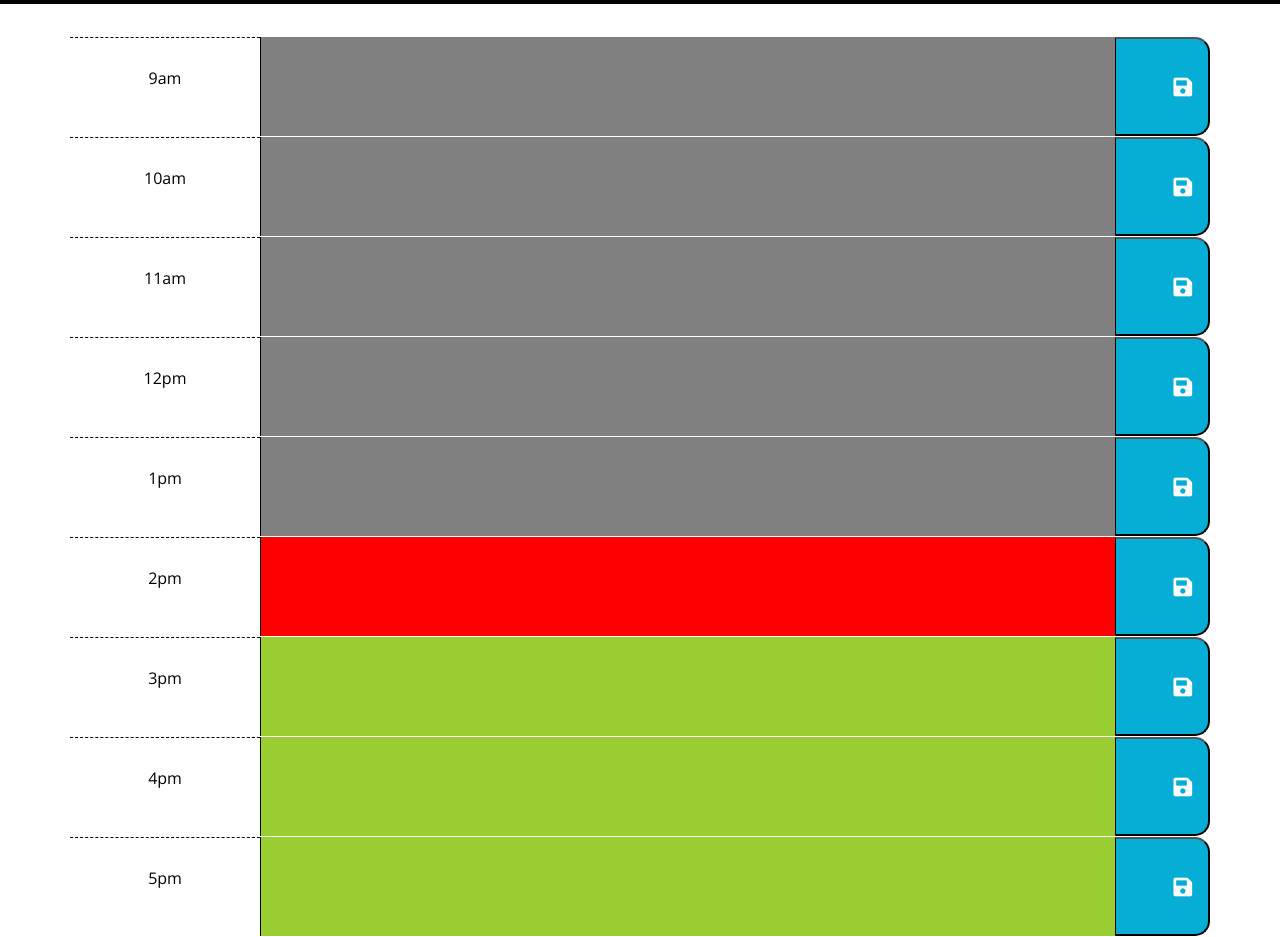
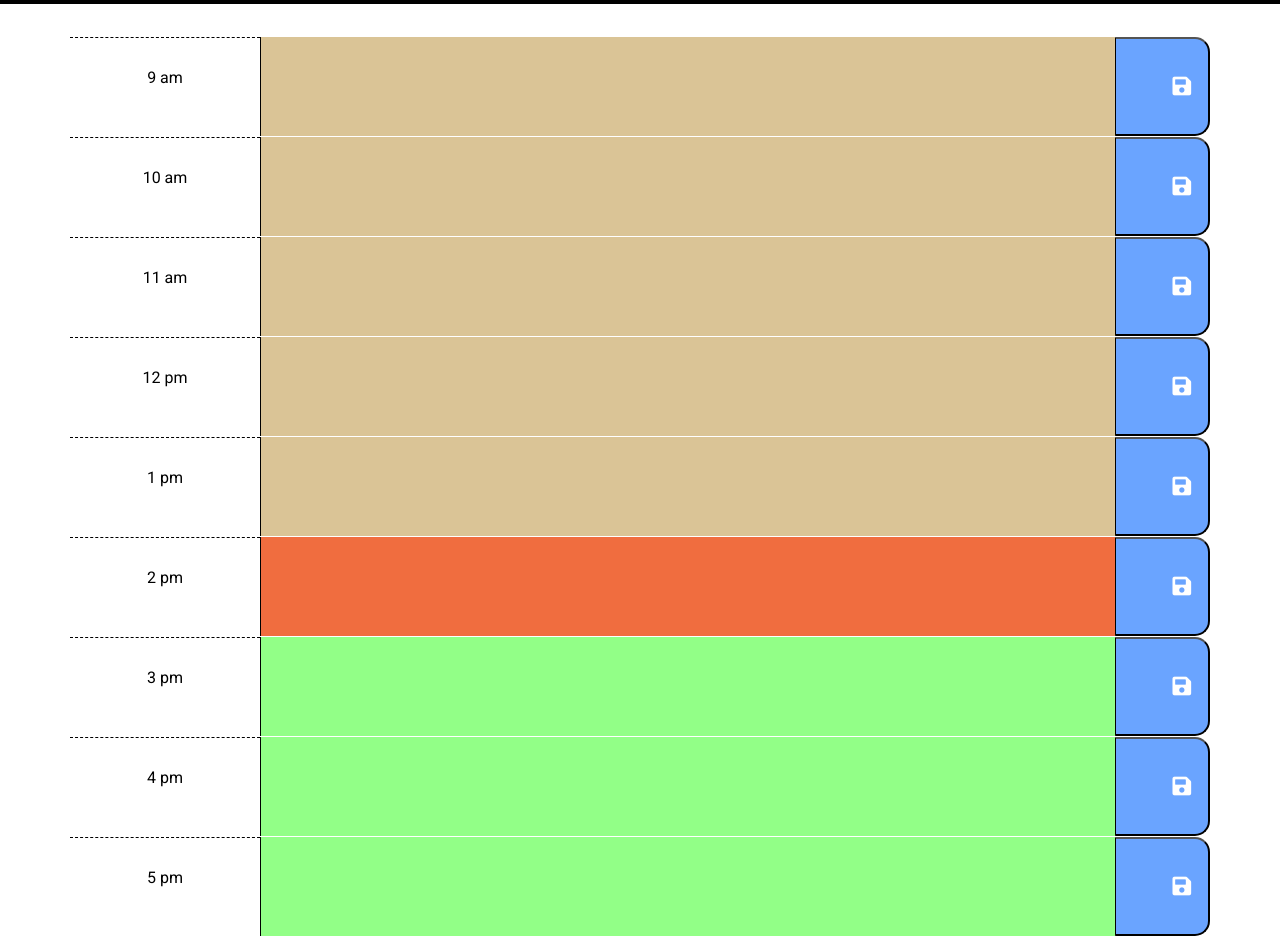
Before and after one commit to Sho-ayb/daily-planner-app-with-jquery, a plain HTML site: page index.html in a window 1280 px wide. Shown: the part 300-1237 px from the top of the page. Drawn offline with nearby package versions, Linux system fonts and the light colour scheme.

Commit message:
scheduler app is now working correctly completed with additional colours and font included for styling the app

```diff
--- a/assets/script.js
+++ b/assets/script.js
@@ -1,6 +1,6 @@
 /*
 
-I have started again as the previous was not working correctly to collect the data from local storage and display to the correct textareas - data was saving but then after four schedules stored, the scheduleRecord array would empty and only display the last schedule in the correct textarea. This was a weird behaviour that was unexpected and could not identify.
+I have started again as the previous code was not working correctly to collect the data from local storage and display to the correct textareas - data was saving but then after four schedules stored, the scheduleRecord array would empty and only display the last schedule in the correct textarea. This was a weird behaviour that was unexpected and could not identify.
 
 I have decided not to store the schedules within an object and push it to a new array, instead will use jquery to target the specific textarea with the specific id and the data in stored in its object and pass these to variables where they will then be saved to local storage and then able to retrieve the said data.
 
@@ -49,11 +49,6 @@ $(document).ready(function () {
       // lets now save this to local storage
       window.localStorage.setItem("schedule", JSON.stringify(scheduleRecord));
     });
-
-    // for (let i = 9; i < 18; i++) {
-    //   var storedLocal = localStorage.getItem(i);
-    //   $("#" + i).val(storedLocal);
-    // }
   };
 
   // lets create a function here to display all the data stored in local storage to each text area in question
@@ -62,6 +57,29 @@ $(document).ready(function () {
     // lets first retrieve all the data stored from local storage
     // now that we have the data from local storage, let loops through parsedStorage
     // and display each data in the textarea
+
+    const parsedSchedule = window.localStorage.getItem("schedule")
+      ? JSON.parse(window.localStorage.getItem("schedule"))
+      : [];
+
+    console.log(parsedSchedule);
+
+    // we need to ensure that the array of objects is not empty before we display
+
+    if (parsedSchedule.length !== 0) {
+      // now we can loop through each one and display within the correct textarea
+
+      for (let i = 0; i < parsedSchedule.length; i++) {
+        // lets extract the id and the stored data
+
+        const id = parsedSchedule[i].id;
+        const storedData = parsedSchedule[i].storedData;
+
+        // lets any schedule within the array parsedSchedule to the textarea with the id that matches the id above
+
+        $("#" + id).val(storedData);
+      }
+    }
   };
 
   // lets create a function to style the textareas to appear with a different background color based on the current time
@@ -81,15 +99,15 @@ $(document).ready(function () {
     $.each(txtarea, function (key, area) {
       // the present time
       if (Number.parseInt(area.id) === Number.parseInt(currentTime))
-        $(area).css("background-color", "red");
+        $(area).css("background-color", "#F06D3F");
 
       // past time
       if (Number.parseInt(area.id) < Number.parseInt(currentTime))
-        $(area).css("background-color", "grey");
+        $(area).css("background-color", "#DAC496");
 
       // future time
       if (Number.parseInt(area.id) > Number.parseInt(currentTime))
-        $(area).css("background-color", "yellowgreen");
+        $(area).css("background-color", "#92FF87");
     });
   };
 
--- a/index.html
+++ b/index.html
@@ -14,8 +14,10 @@
       integrity="sha384-50oBUHEmvpQ+1lW4y57PTFmhCaXp0ML5d60M1M7uH2+nqUivzIebhndOJK28anvf"
       crossorigin="anonymous"
     />
+    <link rel="preconnect" href="https://fonts.googleapis.com" />
+    <link rel="preconnect" href="https://fonts.gstatic.com" crossorigin />
     <link
-      href="https://fonts.googleapis.com/css?family=Open+Sans&display=swap"
+      href="https://fonts.googleapis.com/css2?family=Roboto:wght@100;400&display=swap"
       rel="stylesheet"
     />
     <link rel="stylesheet" href="style.css" />
@@ -33,7 +35,7 @@
 
       <div class="row time-block">
         <div class="col-sm-2 hour">
-          <p class="hour-text">9am</p>
+          <p class="hour-text">9 am</p>
         </div>
         <textarea id="9" class="col-sm-9 description"></textarea>
         <button class="col-sm-1 saveBtn">
@@ -43,7 +45,7 @@
 
       <div class="row time-block">
         <div class="col-sm-2 hour">
-          <p class="hour-text">10am</p>
+          <p class="hour-text">10 am</p>
         </div>
         <textarea id="10" class="col-sm-9 description"></textarea>
         <button class="col-sm-1 saveBtn">
@@ -53,7 +55,7 @@
 
       <div class="row time-block">
         <div class="col-sm-2 hour">
-          <p class="hour-text">11am</p>
+          <p class="hour-text">11 am</p>
         </div>
         <textarea id="11" class="col-sm-9 description"></textarea>
         <button class="col-sm-1 saveBtn">
@@ -63,7 +65,7 @@
 
       <div class="row time-block">
         <div class="col-sm-2 hour">
-          <p class="hour-text">12pm</p>
+          <p class="hour-text">12 pm</p>
         </div>
         <textarea id="12" class="col-sm-9 description"></textarea>
         <button class="col-sm-1 saveBtn">
@@ -73,7 +75,7 @@
 
       <div class="row time-block">
         <div class="col-sm-2 hour">
-          <p class="hour-text">1pm</p>
+          <p class="hour-text">1 pm</p>
         </div>
         <textarea id="13" class="col-sm-9 description"></textarea>
         <button class="col-sm-1 saveBtn">
@@ -83,7 +85,7 @@
 
       <div class="row time-block">
         <div class="col-sm-2 hour">
-          <p class="hour-text">2pm</p>
+          <p class="hour-text">2 pm</p>
         </div>
         <textarea id="14" class="col-sm-9 description"></textarea>
         <button class="col-sm-1 saveBtn">
@@ -93,7 +95,7 @@
 
       <div class="row time-block">
         <div class="col-sm-2 hour">
-          <p class="hour-text">3pm</p>
+          <p class="hour-text">3 pm</p>
         </div>
         <textarea id="15" class="col-sm-9 description"></textarea>
         <button class="col-sm-1 saveBtn">
@@ -103,7 +105,7 @@
 
       <div class="row time-block">
         <div class="col-sm-2 hour">
-          <p class="hour-text">4pm</p>
+          <p class="hour-text">4 pm</p>
         </div>
         <textarea id="16" class="col-sm-9 description"></textarea>
         <button class="col-sm-1 saveBtn">
@@ -113,7 +115,7 @@
 
       <div class="row time-block">
         <div class="col-sm-2 hour">
-          <p class="hour-text">5pm</p>
+          <p class="hour-text">5 pm</p>
         </div>
         <textarea id="17" class="col-sm-9 description"></textarea>
         <button class="col-sm-1 saveBtn">
--- a/style.css
+++ b/style.css
@@ -1,5 +1,5 @@
 body {
-  font-family: "Open Sans", sans-serif;
+  font-family: "Roboto", sans-serif;
   font-size: 16px;
   line-height: 1;
   margin: 0;
@@ -21,6 +21,14 @@ textarea {
   color: black;
   border-radius: 0;
   border-bottom: 10px solid black;
+}
+
+.display-3 {
+  font-weight: 400;
+}
+
+.lead {
+  font-weight: 400;
 }
 
 .description {
@@ -63,7 +71,7 @@ textarea {
   border-left: 1px solid black;
   border-top-right-radius: 15px;
   border-bottom-right-radius: 15px;
-  background-color: #06aed5;
+  background-color: #6aa4ff;
   color: white;
 }
 
```
